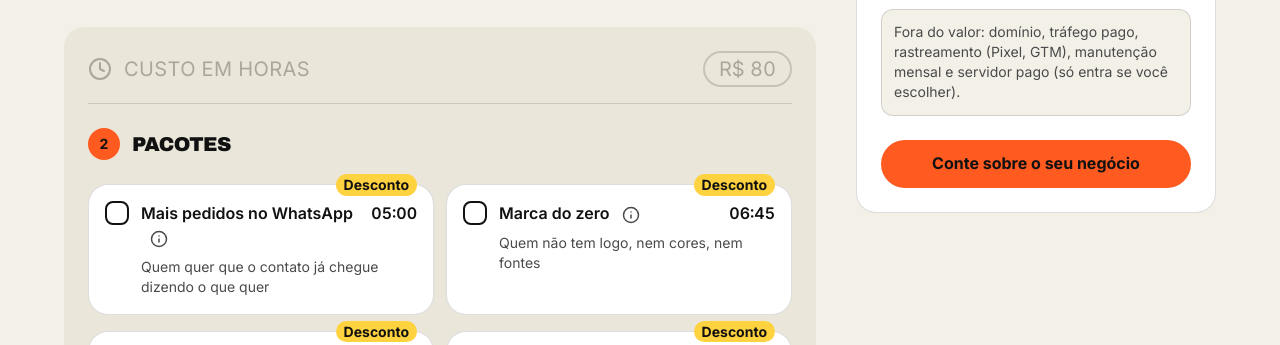
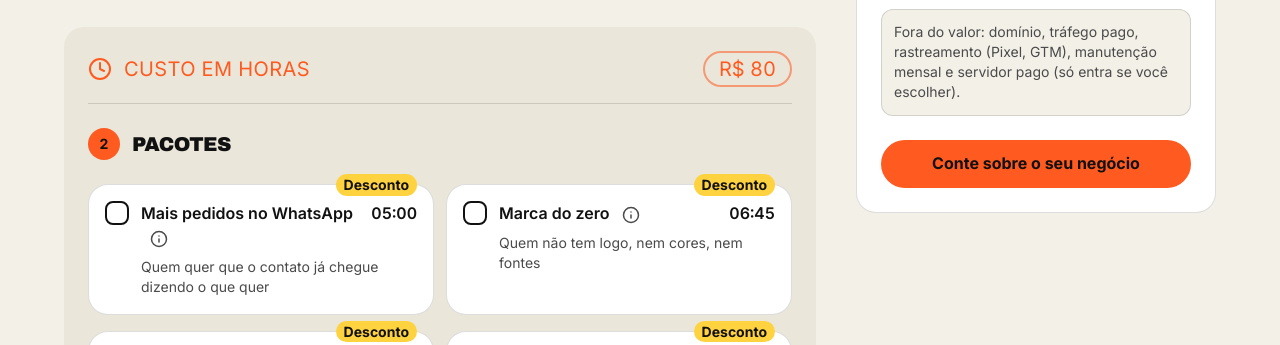
Before and after one commit to println/craftomakers, a plain HTML site: page configurador.html in a window 1280 px wide. Shown: the part 394-739 px from the top of the page. Drawn offline with Linux system fonts and the light colour scheme.

Commit message:
Configurador: zona Custo em horas em laranja

```diff
--- a/configurador.html
+++ b/configurador.html
@@ -120,7 +120,7 @@ h2 { font-size: var(--fs-2); }
 .zone-head { display: grid; grid-template-columns: auto 1fr auto; column-gap: var(--s3); align-items: center; padding-bottom: var(--s4); margin-bottom: var(--s5); border-bottom: 1px solid var(--line); }
 .zone-head svg { width: 24px; height: 24px; fill: none; stroke: var(--ink); stroke-width: 2; stroke-linecap: round; stroke-linejoin: round; }
 .zone-rate { font: 400 var(--fs-2)/1.1 var(--text); text-transform: uppercase; letter-spacing: 0.02em; font-variant-numeric: tabular-nums; }
-.zone-head { --zone-brown: #ADA59C; color: var(--zone-brown); }
+.zone-head { --zone-brown: #FF5A1F; color: var(--zone-brown); }
 .zone-head svg { stroke: var(--zone-brown) !important; }
 .zone-badge { padding: 6px 14px; border-radius: var(--r-pill); background: transparent; border: 2px solid color-mix(in srgb, var(--zone-brown) 55%, transparent); color: var(--zone-brown); font: 400 var(--fs-2)/1 var(--text); white-space: nowrap; font-variant-numeric: tabular-nums; }
 @media (max-width: 480px) { .hours-zone { margin-inline: calc(-1 * var(--s4)); border-radius: 0; padding: var(--s5) var(--s4); } }
```
